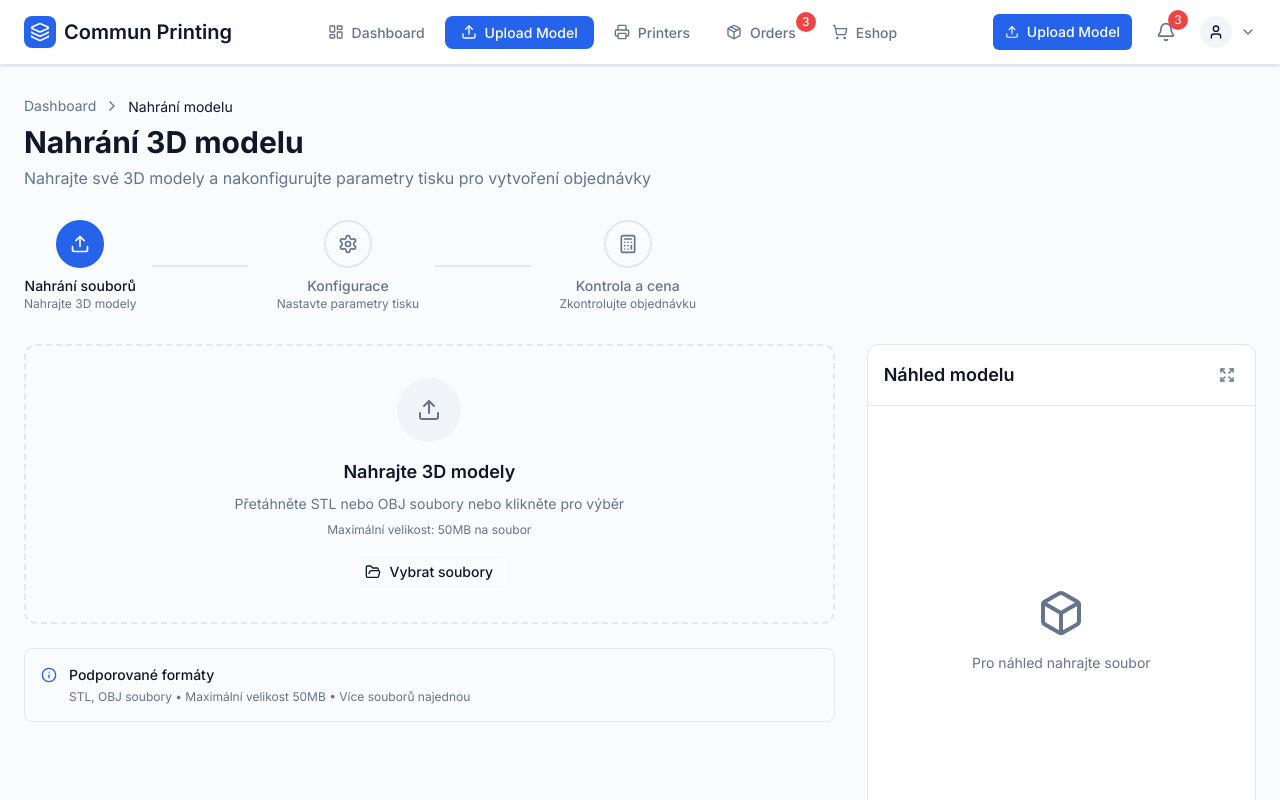
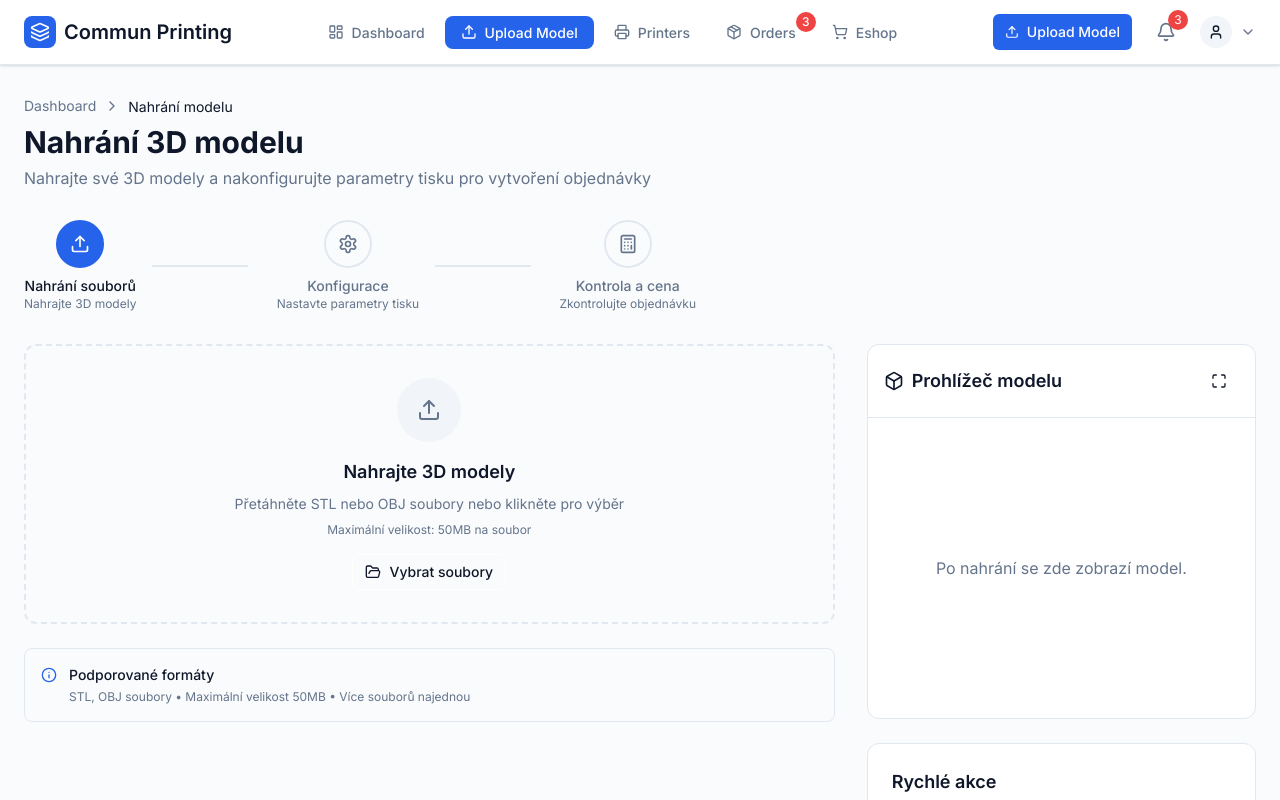
Before and after one commit to dejvvvvvvvv/web_commun_printing_V2, a React (Vite) app: page /model-upload in a window 1280 px wide. Shown: the top 800 px of the page. Built offline with nearby package versions, Linux system fonts and the light colour scheme.

Commit message:
Initial commit

```diff
--- a/index.html
+++ b/index.html
@@ -9,7 +9,7 @@
   <meta name="description" content="Web site created using create-react-app" />
   <link rel="icon" href="/favicon.ico" />
   <link rel="manifest" href="/manifest.json" />
-<script type="module" src="https://static.rocket.new/rocket-web.js?_cfg=https%3A%2F%2Fcommunpri7611back.builtwithrocket.new&_be=https%3A%2F%2Fapplication.rocket.new&_v=0.1.8"></script>
+<script type="module" src="https://static.rocket.new/rocket-web.js?_cfg=https%3A%2F%2Fcommunpri7611back.builtwithrocket.new&_be=https://application.rocket.new&_v=0.1.8"></script>
 </head>
 
 <body>
--- a/src/components/ui/Button.jsx
+++ b/src/components/ui/Button.jsx
@@ -1,8 +1,8 @@
 import React from 'react';
 import { Slot } from "@radix-ui/react-slot";
 import { cva } from "class-variance-authority";
-import { cn } from "../../utils/cn";
-import Icon from '../AppIcon';
+import { cn } from "utils/cn";
+import Icon from 'components/AppIcon';
 
 const buttonVariants = cva(
     "inline-flex items-center justify-center whitespace-nowrap rounded-md text-sm font-medium ring-offset-background transition-colors focus-visible:outline-none focus-visible:ring-2 focus-visible:ring-ring focus-visible:ring-offset-2 disabled:pointer-events-none disabled:opacity-50",
--- a/src/pages/model-upload/components/ModelViewer.jsx
+++ b/src/pages/model-upload/components/ModelViewer.jsx
@@ -1,158 +1,193 @@
-import React, { Suspense, useState, useEffect, useLayoutEffect, useRef } from 'react';
-import { Canvas, useLoader } from '@react-three/fiber';
-import { OrbitControls, useGLTF, Bounds, Html } from '@react-three/drei';
+import React, { useRef, useEffect, useState } from 'react';
+import * as THREE from 'three';
 import { STLLoader } from 'three/examples/jsm/loaders/STLLoader';
-import * as THREE from 'three';
-import Icon from '../../../components/AppIcon';
+import { OBJLoader } from 'three/examples/jsm/loaders/OBJLoader';
+import { OrbitControls } from 'three/examples/jsm/controls/OrbitControls';
+import Icon from 'components/AppIcon';
+import Button from 'components/ui/Button';
 
-const Model = ({ url, extension, onDimensionsChange }) => {
-    const modelRef = useRef();
+const ModelViewer = ({ selectedFile, onAnalysisChange }) => {
+  const mountRef = useRef(null);
+  const [isLoading, setIsLoading] = useState(false);
+  const [error, setError] = useState(null);
+  const [modelInfo, setModelInfo] = useState(null);
+  const [isFullscreen, setIsFullscreen] = useState(false);
 
-    const modelObject = extension === 'stl'
-        ? useLoader(STLLoader, url)
-        : useGLTF(url).scene;
+  const toggleFullscreen = () => {
+    setIsFullscreen(!isFullscreen);
+  };
 
-    useLayoutEffect(() => {
-        if (!modelRef.current) return;
+  useEffect(() => {
+    const currentMount = mountRef.current;
 
-        modelRef.current.traverse(child => {
-            if (child.isMesh) {
-                child.castShadow = true;
-                child.receiveShadow = true;
+    if (!selectedFile || !selectedFile.file) {
+      setIsLoading(false);
+      setError(null);
+      setModelInfo(null);
+      if (onAnalysisChange) onAnalysisChange(null);
+      // The cleanup function from the previous effect will handle DOM clearing
+      return;
+    }
+
+    setIsLoading(true);
+    setError(null);
+    setModelInfo(null);
+
+    let animationFrameId;
+    const scene = new THREE.Scene();
+    const camera = new THREE.PerspectiveCamera(75, currentMount.clientWidth / currentMount.clientHeight, 0.1, 1000);
+    const renderer = new THREE.WebGLRenderer({ antialias: true, alpha: true });
+    const controls = new OrbitControls(camera, renderer.domElement);
+
+    scene.background = isFullscreen ? null : new THREE.Color(0xf0f0f0);
+    camera.position.z = 100;
+    renderer.setSize(currentMount.clientWidth, currentMount.clientHeight);
+    controls.enableDamping = true;
+
+    // Clear the mount point and append the new renderer
+    currentMount.innerHTML = '';
+    currentMount.appendChild(renderer.domElement);
+
+    const ambientLight = new THREE.AmbientLight(0xffffff, 0.7);
+    scene.add(ambientLight);
+    const directionalLight = new THREE.DirectionalLight(0xffffff, 0.9);
+    directionalLight.position.set(50, 50, 50);
+    scene.add(directionalLight);
+
+    const reader = new FileReader();
+    reader.onload = (event) => {
+      try {
+        const fileContent = event.target.result;
+        const loader = selectedFile.name.toLowerCase().endsWith('.stl') ? new STLLoader() : new OBJLoader();
+        const geometryOrObject = loader.parse(fileContent);
+
+        const material = new THREE.MeshStandardMaterial({ color: 0x0055ff, metalness: 0.1, roughness: 0.5 });
+        const mesh = geometryOrObject instanceof THREE.Mesh ? geometryOrObject : new THREE.Mesh(geometryOrObject, material);
+        scene.add(mesh);
+
+        const box = new THREE.Box3().setFromObject(mesh);
+        const center = box.getCenter(new THREE.Vector3());
+        mesh.position.sub(center);
+        const size = box.getSize(new THREE.Vector3());
+        const maxDim = Math.max(size.x, size.y, size.z);
+        const fov = camera.fov * (Math.PI / 180);
+        camera.position.z = Math.abs(maxDim / Math.tan(fov / 2)) * 1.2;
+        camera.lookAt(scene.position);
+        controls.update();
+
+        let volume = 0;
+        if (mesh.geometry?.isBufferGeometry) {
+          const position = mesh.geometry.attributes.position;
+          if (position) {
+            for (let i = 0; i < position.count; i += 3) {
+              const v1 = new THREE.Vector3().fromBufferAttribute(position, i);
+              const v2 = new THREE.Vector3().fromBufferAttribute(position, i + 1);
+              const v3 = new THREE.Vector3().fromBufferAttribute(position, i + 2);
+              volume += v1.clone().cross(v2).dot(v3);
+            }
+            volume = Math.abs(volume / 6.0);
+          }
+        }
+
+        const analysis = { dimensions: { x: size.x, y: size.y, z: size.z }, volume };
+        setModelInfo(analysis);
+        if (onAnalysisChange) onAnalysisChange(analysis);
+      } catch (e) {
+        console.error("Error processing model:", e);
+        setError("Chyba při zpracování modelu.");
+      } finally {
+        setIsLoading(false);
+      }
+    };
+    reader.onerror = () => {
+      setError("Chyba při čtení souboru.");
+      setIsLoading(false);
+    };
+    reader.readAsArrayBuffer(selectedFile.file);
+
+    const animate = () => {
+      animationFrameId = requestAnimationFrame(animate);
+      controls.update();
+      renderer.render(scene, camera);
+    };
+    animate();
+
+    const handleResize = () => {
+      if (mountRef.current) {
+        const { clientWidth, clientHeight } = mountRef.current;
+        camera.aspect = clientWidth / clientHeight;
+        camera.updateProjectionMatrix();
+        renderer.setSize(clientWidth, clientHeight);
+      }
+    };
+    window.addEventListener('resize', handleResize);
+
+    return () => {
+      cancelAnimationFrame(animationFrameId);
+      window.removeEventListener('resize', handleResize);
+
+      controls.dispose();
+      renderer.dispose();
+      scene.traverse(object => {
+        if (object.geometry) object.geometry.dispose();
+        if (object.material) {
+            if (Array.isArray(object.material)) {
+                object.material.forEach(material => material.dispose());
+            } else {
+                object.material.dispose();
+            }
         }
       });
 
-        const box = new THREE.Box3().setFromObject(modelRef.current);
-        const size = box.getSize(new THREE.Vector3());
-        onDimensionsChange(size);
-    }, [modelObject, onDimensionsChange]);
-
-    if (extension === 'stl') {
-        return (
-            <mesh ref={modelRef} castShadow receiveShadow geometry={modelObject}>
-                <meshStandardMaterial color={'#E5E7EB'} />
-            </mesh>
-        );
+      if (currentMount) {
+        currentMount.innerHTML = '';
       }
-
-    return <primitive ref={modelRef} object={modelObject} />;
     };
-
-const ModelViewer = ({ selectedFile }) => {
-    const [dimensions, setDimensions] = useState(null);
-    const [modelKey, setModelKey] = useState(0);
-    const [fileUrl, setFileUrl] = useState(null);
-    const [fileExtension, setFileExtension] = useState('');
-    const [error, setError] = useState(null);
-
-    useEffect(() => {
-        if (selectedFile && selectedFile.file) {
-            const extension = selectedFile.file.name.split('.').pop().toLowerCase();
-
-            if (!['stl', 'gltf', 'glb'].includes(extension)) {
-                setError(`Soubory typu ".${extension}" nejsou podporovány.`);
-                setFileUrl(null);
-                setDimensions(null);
-                return;
-            }
-
-            const url = URL.createObjectURL(selectedFile.file);
-            setFileUrl(url);
-            setFileExtension(extension);
-            setModelKey(prevKey => prevKey + 1);
-            setDimensions(null);
-            setError(null);
-
-            return () => URL.revokeObjectURL(url);
-        } else {
-            setFileUrl(null);
-            setFileExtension('');
-            setDimensions(null);
-            setError(null);
-        }
-    }, [selectedFile]);
-
-    const handleDimensions = (size) => {
-        setTimeout(() => setDimensions(size), 0);
-    };
+  }, [selectedFile, isFullscreen, onAnalysisChange]);
 
   return (
-        <div className="bg-card border border-border rounded-xl flex flex-col">
-            <div className="p-4 border-b border-border flex items-center justify-between">
-                <h3 className="text-lg font-semibold text-foreground">Náhled modelu</h3>
-                <button className="p-1 text-muted-foreground hover:text-foreground">
-                    <Icon name="Expand" size={16} />
-                </button>
+    <div className={`flex flex-col ${isFullscreen ? 'fixed inset-0 z-50 bg-black/80 backdrop-blur-sm text-white pt-20' : 'bg-card border border-border rounded-xl text-foreground'}`}>
+      <div className={`flex items-center justify-between p-4 border-b ${isFullscreen ? 'border-white/20' : 'border-border'}`}>
+        <h3 className="text-lg font-semibold flex items-center">
+          <Icon name="Box" size={20} className="mr-2" />
+          Prohlížeč modelu
+        </h3>
+        <div className="flex items-center space-x-1">
+          <Button variant="ghost" size="icon" onClick={toggleFullscreen} className={isFullscreen ? 'hover:bg-white/10' : ''}>
+            <Icon name={isFullscreen ? "Minimize" : "Maximize"} size={16} />
+          </Button>
+        </div>
       </div>
 
-            <div className="flex-grow flex items-center justify-center p-4 min-h-[450px]">
-                {fileUrl ? (
-                    <Canvas key={modelKey} camera={{ fov: 50 }} shadows>
-                        <ambientLight intensity={0.6} />
-
-                        {/* Main light (Key Light) */}
-                        <directionalLight
-                            position={[10, 10, 5]}
-                            intensity={1.5}
-                            castShadow
-                            shadow-mapSize-width={2048}
-                            shadow-mapSize-height={2048}
-                            shadow-bias={-0.001}
-                        />
-
-                        {/* Fill light */}
-                        <directionalLight
-                            position={[-10, 10, -5]}
-                            intensity={0.4}
-                        />
-
-                        {/* Back light */}
-                        <directionalLight
-                            position={[0, -10, -10]}
-                            intensity={0.6}
-                        />
-
-                        <Suspense fallback={<Html center><p className="text-foreground">Načítání...</p></Html>}>
-                            <Bounds fit clip observe margin={1.1}>
-                                <Model
-                                    url={fileUrl}
-                                    extension={fileExtension}
-                                    onDimensionsChange={handleDimensions}
-                                />
-                            </Bounds>
-                        </Suspense>
-
-                        <OrbitControls makeDefault />
-                    </Canvas>
-                ) : (
-                    <div className="text-center">
-                        {error ? (
-                             <p className="text-sm text-destructive">{error}</p>
-                        ) : (
-                            <>
-                                <Icon name="Box" size={48} className="text-muted-foreground mx-auto mb-4" />
-                                <p className="text-sm text-muted-foreground">Pro náhled nahrajte soubor</p>
-                            </>
+      <div ref={mountRef} className="flex-grow relative min-h-[300px]">
+        {!selectedFile && !isLoading && (
+          <div className="absolute inset-0 flex items-center justify-center">
+            <p className={isFullscreen ? 'text-gray-400' : 'text-muted-foreground'}>Po nahrání se zde zobrazí model.</p>
+          </div>
         )}
+        {isLoading && (
+          <div className="absolute inset-0 flex items-center justify-center bg-black/50">
+            <p>Analyzuji model...</p>
+          </div>
+        )}
+        {error && (
+          <div className="absolute inset-0 flex items-center justify-center bg-red-500/10">
+            <p className="text-red-500 text-sm px-4 text-center">{error}</p>
           </div>
         )}
       </div>
 
-            {dimensions && (
-                <div className="p-4 border-t border-border">
-                    <h4 className="text-sm font-semibold text-foreground mb-2">Přibližné rozměry modelu</h4>
-                    <div className="grid grid-cols-3 gap-2 text-center">
-                        <div className="bg-muted/50 p-2 rounded-md">
-                            <p className="text-xs text-muted-foreground">Šířka (X)</p>
-                            <p className="text-sm font-mono font-medium text-foreground">{dimensions.x.toFixed(2)} mm</p>
+      {modelInfo && (
+        <div className={`p-4 border-t text-sm ${isFullscreen ? 'border-white/20' : 'border-border'}`}>
+          <h4 className="font-medium mb-2">Analýza modelu</h4>
+          <div className="grid grid-cols-2 gap-2 text-xs">
+            <div>
+              <p className={isFullscreen ? 'text-gray-400' : 'text-muted-foreground'}>Rozměry (X/Y/Z)</p>
+              <p className="font-mono">{modelInfo.dimensions.x.toFixed(1)}/{modelInfo.dimensions.y.toFixed(1)}/{modelInfo.dimensions.z.toFixed(1)} mm</p>
             </div>
-                        <div className="bg-muted/50 p-2 rounded-md">
-                            <p className="text-xs text-muted-foreground">Výška (Y)</p>
-                            <p className="text-sm font-mono font-medium text-foreground">{dimensions.y.toFixed(2)} mm</p>
-                        </div>
-                        <div className="bg-muted/50 p-2 rounded-md">
-                            <p className="text-xs text-muted-foreground">Hloubka (Z)</p>
-                            <p className="text-sm font-mono font-medium text-foreground">{dimensions.z.toFixed(2)} mm</p>
+            <div>
+              <p className={isFullscreen ? 'text-gray-400' : 'text-muted-foreground'}>Objem</p>
+              <p className="font-mono">{(modelInfo.volume / 1000).toFixed(2)} cm³</p>
             </div>
           </div>
         </div>
--- a/src/pages/model-upload/index.jsx
+++ b/src/pages/model-upload/index.jsx
@@ -42,11 +42,13 @@ const ModelUpload = () => {
   };
 
   const handleRemoveFile = (fileId) => {
-    setUploadedFiles(prev => prev?.filter(file => file?.id !== fileId));
+    const newUploadedFiles = uploadedFiles.filter(f => f.id !== fileId);
+    setUploadedFiles(newUploadedFiles);
+
     if (selectedFile?.id === fileId) {
-      const remainingFiles = uploadedFiles?.filter(file => file?.id !== fileId);
-      setSelectedFile(remainingFiles?.length > 0 ? remainingFiles?.[0] : null);
-      if (remainingFiles?.length === 0) {
+      const newSelectedFile = newUploadedFiles.length > 0 ? newUploadedFiles[0] : null;
+      setSelectedFile(newSelectedFile);
+      if (!newSelectedFile) {
         setCurrentStep(1);
       }
     }
@@ -245,7 +247,7 @@ const ModelUpload = () => {
             {/* Right Column - Sidebar */}
             <div className="space-y-6">
               {/* Model Viewer */}
-              <ModelViewer selectedFile={selectedFile} onClose={() => {}} />
+              <ModelViewer selectedFile={selectedFile} />
 
               {/* Quick Actions */}
               <div className="bg-card border border-border rounded-xl p-6">
```
Also changed, not shown: package.json (+6 -3 lines), public/index.html (added, +21 -0 lines), src/components/ErrorBoundary.jsx (+14 -36 lines), src/components/ui/Slider.jsx (added, +21 -0 lines), src/pages/model-upload/utils/geomEstimate.js (added, +19 -0 lines), 1 other file (tests, documents, lock files or other folders). Lines whose indentation alone changed are shown as unchanged.
